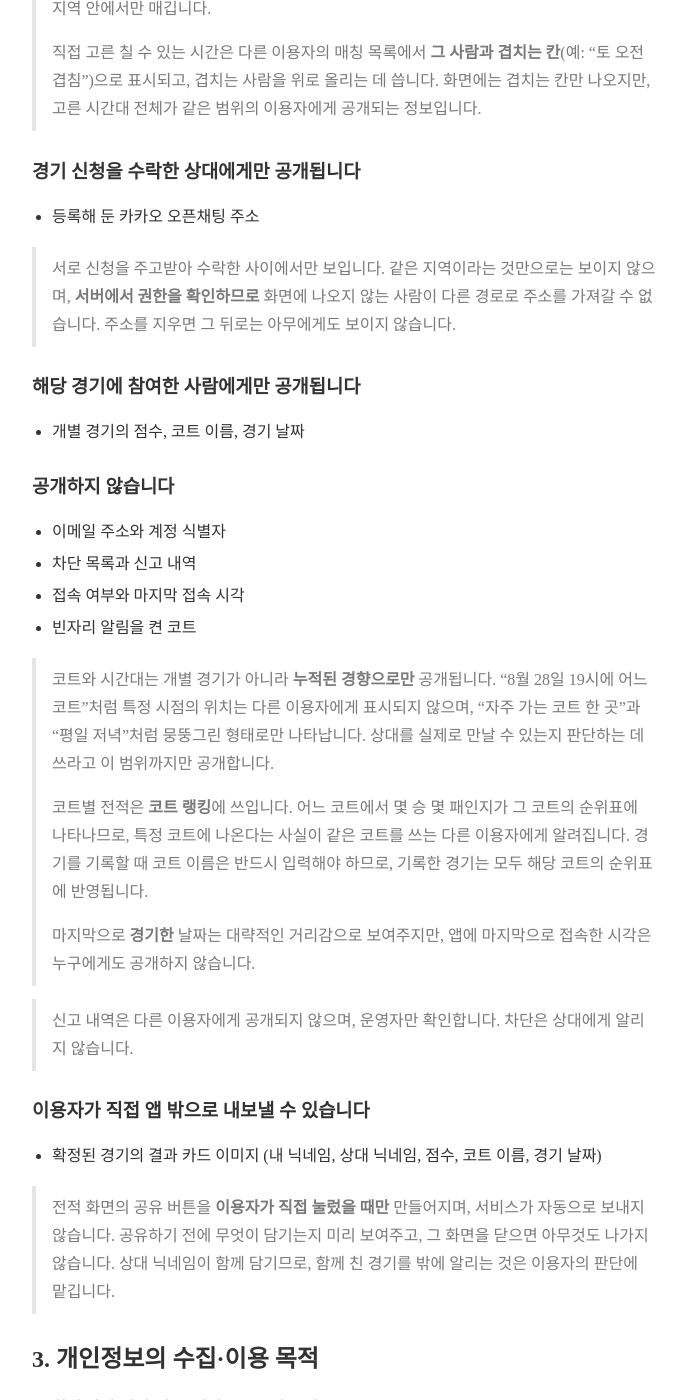
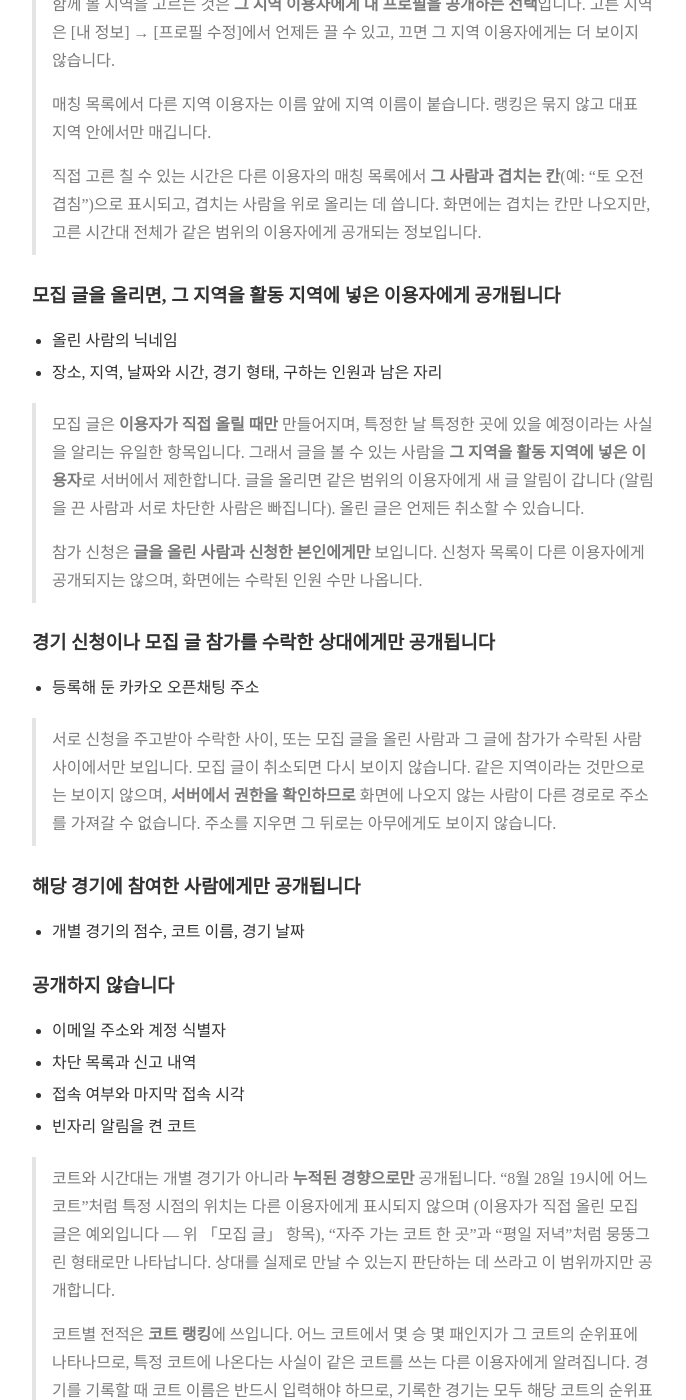
Before and after one commit to supremest35/supremest35.github.io, a Jekyll site: the page built from courtleague/privacy.md, in a window 1280 px wide and 1400 px high, scrolled down 2686 px. Shown: the whole window, without its empty margins (288-974 px from the left). Built offline with Jekyll 4.4.1, drawn with Linux system fonts in a browser that asks for light colours; nearby versions of some CDN libraries; some of the changed text lies outside the part shown.

Commit message:
코트리그 개인정보처리방침에 모집 글을 더한다 (2026-10-13 시행)
Co-Authored-By: Claude Opus 5.5 <noreply@anthropic.com>

```diff
--- a/courtleague/privacy.md
+++ b/courtleague/privacy.md
@@ -60,6 +60,9 @@ no_sidebar: true
 - 경기 기록: 함께 뛴 상대·파트너, 점수, 승패, 코트 이름(직접 입력), 경기 날짜
 - 실력 지표: 승/패, 승률, 레이팅(단식·복식 별도로 산정)
 - 경기 신청·수락·거절 내역 (신청할 때 두 사람의 칠 수 있는 시간이 겹치면, 겹치는 칸 하나가 제안 시간대로 신청에 함께 담깁니다)
+- 모집 글: 올린 사람, 장소(코트를 고르거나 40자 이내로 직접 입력), 지역, 날짜와 시간, 경기 형태(단식·복식·난타), 구하는 인원
+- 모집 글 참가 신청·수락·거절 내역
+- 동네 새 모집 글 알림을 받을지 여부
 - 차단 목록, 신고 내역(신고 사유 및 대상)
 - 기기 알림 토큰 (푸시 알림을 보낼 곳을 식별하는 값)
 - 접속 로그, 기기·브라우저 정보, IP 등 (서비스 운영·보안 목적, 인증/DB 제공자를 통해 처리)
@@ -103,11 +106,26 @@ no_sidebar: true
 > **그 사람과 겹치는 칸**(예: "토 오전 겹침")으로 표시되고, 겹치는 사람을 위로 올리는 데 씁니다.
 > 화면에는 겹치는 칸만 나오지만, 고른 시간대 전체가 같은 범위의 이용자에게 공개되는 정보입니다.
 
-### 경기 신청을 수락한 상대에게만 공개됩니다
+### 모집 글을 올리면, 그 지역을 활동 지역에 넣은 이용자에게 공개됩니다
+
+- 올린 사람의 닉네임
+- 장소, 지역, 날짜와 시간, 경기 형태, 구하는 인원과 남은 자리
+
+> 모집 글은 **이용자가 직접 올릴 때만** 만들어지며, 특정한 날 특정한 곳에 있을
+> 예정이라는 사실을 알리는 유일한 항목입니다. 그래서 글을 볼 수 있는 사람을
+> **그 지역을 활동 지역에 넣은 이용자**로 서버에서 제한합니다.
+> 글을 올리면 같은 범위의 이용자에게 새 글 알림이 갑니다 (알림을 끈 사람과 서로 차단한 사람은 빠집니다).
+> 올린 글은 언제든 취소할 수 있습니다.
+>
+> 참가 신청은 **글을 올린 사람과 신청한 본인에게만** 보입니다.
+> 신청자 목록이 다른 이용자에게 공개되지는 않으며, 화면에는 수락된 인원 수만 나옵니다.
+
+### 경기 신청이나 모집 글 참가를 수락한 상대에게만 공개됩니다
 
 - 등록해 둔 카카오 오픈채팅 주소
 
-> 서로 신청을 주고받아 수락한 사이에서만 보입니다.
+> 서로 신청을 주고받아 수락한 사이, 또는 모집 글을 올린 사람과 그 글에 참가가
+> 수락된 사람 사이에서만 보입니다. 모집 글이 취소되면 다시 보이지 않습니다.
 > 같은 지역이라는 것만으로는 보이지 않으며, **서버에서 권한을 확인하므로**
 > 화면에 나오지 않는 사람이 다른 경로로 주소를 가져갈 수 없습니다.
 > 주소를 지우면 그 뒤로는 아무에게도 보이지 않습니다.
@@ -124,7 +142,8 @@ no_sidebar: true
 - 빈자리 알림을 켠 코트
 
 > 코트와 시간대는 개별 경기가 아니라 **누적된 경향으로만** 공개됩니다.
-> "8월 28일 19시에 어느 코트"처럼 특정 시점의 위치는 다른 이용자에게 표시되지 않으며,
+> "8월 28일 19시에 어느 코트"처럼 특정 시점의 위치는 다른 이용자에게 표시되지 않으며
+> (이용자가 직접 올린 모집 글은 예외입니다 — 위 「모집 글」 항목),
 > "자주 가는 코트 한 곳"과 "평일 저녁"처럼 뭉뚱그린 형태로만 나타납니다.
 > 상대를 실제로 만날 수 있는지 판단하는 데 쓰라고 이 범위까지만 공개합니다.
 >
@@ -151,15 +170,16 @@ no_sidebar: true
 
 - 회원 가입·식별·인증, 서비스 로그인 유지
 - 동네 기반 상대 매칭 및 경기 신청/수락 처리
+- 모집 글 게시와 참가 신청/수락 처리
 - 경기 결과 기록 및 승률·상대전적·레이팅·랭킹 산정
-- 경기 신청·수락, 결과 확인 요청, 지켜보는 코트의 예약 빈자리 등 알림 발송
+- 경기 신청·수락, 결과 확인 요청, 지켜보는 코트의 예약 빈자리, 동네 새 모집 글과 참가 신청·수락 등 알림 발송
 - 이용자 보호(차단·신고 처리), 부정 이용·허위 기록 방지
 - 서비스 운영·보안, 문의 응대
 
 ## 4. 개인정보의 보유·이용 기간
 
 - 원칙적으로 **회원 탈퇴 시 지체 없이 파기**합니다.
-  탈퇴하면 프로필·경기 기록·경기 신청·차단 내역·코트 알림 설정이 함께 삭제됩니다.
+  탈퇴하면 프로필·경기 기록·경기 신청·모집 글과 참가 신청·차단 내역·코트 알림 설정이 함께 삭제됩니다.
 - 서비스는 접속 로그를 **자체적으로 수집·보관하지 않으며**, 인증·데이터베이스
   제공자가 운영·보안 목적으로 보관하는 기록은 해당 제공자의 정책에 따릅니다.
 - 관련 법령에서 별도의 보존 의무를 정한 경우 그 기간 동안 보관합니다.
@@ -183,7 +203,7 @@ no_sidebar: true
 | Supabase, Inc. | 회원 인증, 데이터베이스 저장·운영 | 위 1번의 수집 항목 전체 | 인도 (AWS ap-south-1, 뭄바이) | 서비스 이용 시 네트워크를 통해 전송 | 위탁 계약 종료 또는 회원 탈퇴 시까지 |
 | 주식회사 카카오 | 카카오 로그인 인증 | 계정 식별자, 닉네임 | 대한민국 | 로그인 시 전송 | 인증 처리 목적 달성 시까지 |
 | Google LLC | 구글 로그인 인증 | 계정 식별자, 이메일 | 미국 | 로그인 시 전송 | 인증 처리 목적 달성 시까지 |
-| Google LLC | 푸시 알림 발송 (Firebase Cloud Messaging) | 기기 알림 토큰, 알림 문구(상대 닉네임 또는 코트 이름·빈 시간 포함) | 미국 | 알림을 보낼 때 전송 | 발송 목적 달성 시까지 |
+| Google LLC | 푸시 알림 발송 (Firebase Cloud Messaging) | 기기 알림 토큰, 알림 문구(상대 닉네임, 코트 이름·빈 시간, 모집 글의 장소·시간 포함) | 미국 | 알림을 보낼 때 전송 | 발송 목적 달성 시까지 |
 
 > 이용자는 개인정보의 국외 이전을 거부할 수 있으며, 이 경우 서비스 이용이 제한될 수 있습니다.
 
@@ -246,6 +266,7 @@ no_sidebar: true
 - 프로필 (닉네임, 대표 지역, 함께 볼 지역, 레이팅)
 - 등록해 둔 카카오 오픈채팅 주소
 - 경기 기록과 경기 신청 내역
+- 올린 모집 글과 참가 신청 내역
 - 차단 목록
 - 기기 알림 토큰
 - 빈자리 알림을 켠 코트
```
Also changed, not shown: other parts of courtleague/privacy.md (+3 -3 lines).
